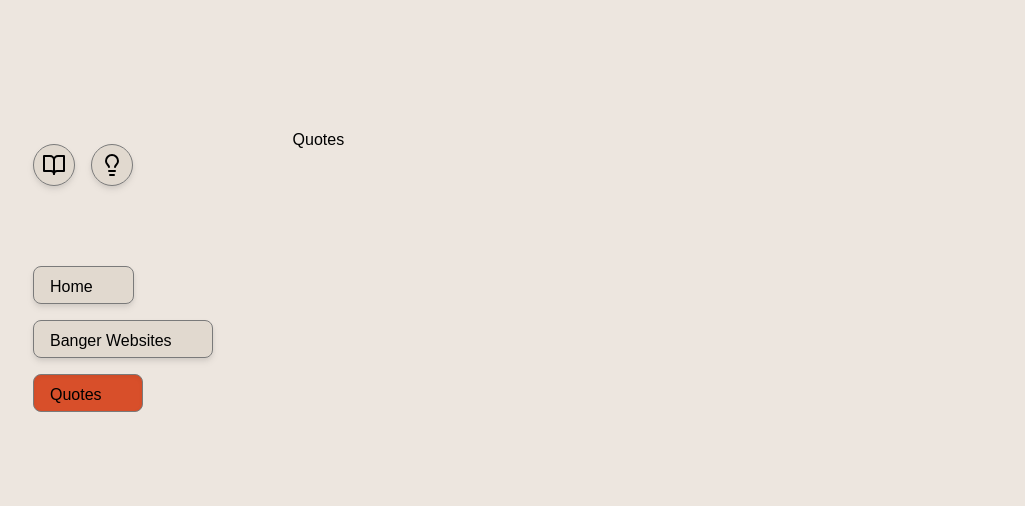
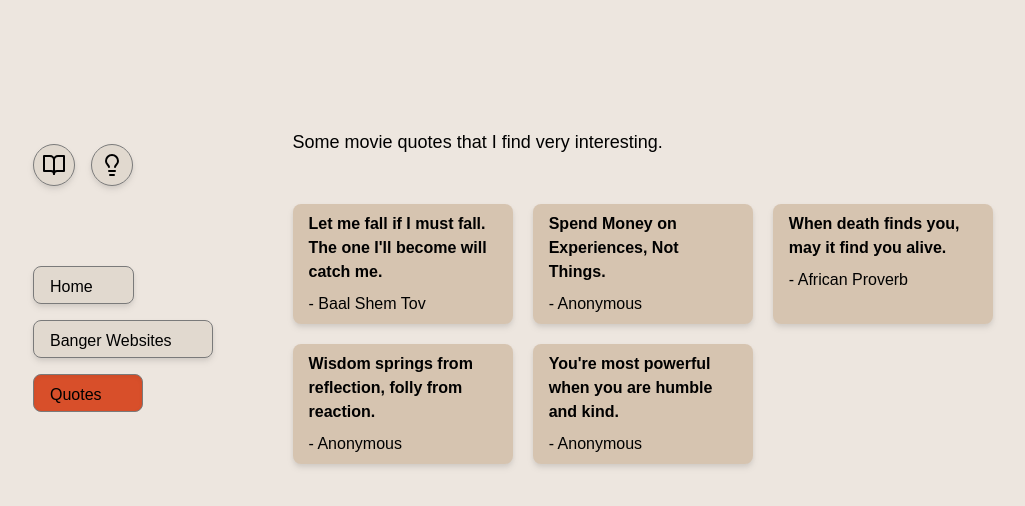
Before and after one commit to dubeyanant/Curations, a React (Vite) app: page /quotes in a window 1280 px wide. Shown: the top 506 px of the page, without its empty margins (127-1152 px from the left). Built offline with nearby package versions, Linux system fonts and the light colour scheme; the HTML template or start-up script is replaced by a standard one.

Commit message:
feat(Quote): :sparkles: add quotes section

```diff
--- /dev/null
+++ b/src/assets/quotes.json
@@ -0,0 +1,22 @@
+[
+  {
+    "quote": "Let me fall if I must fall. The one I'll become will catch me.",
+    "author": "Baal Shem Tov"
+  },
+  {
+    "quote": "Spend Money on Experiences, Not Things.",
+    "author": "Anonymous"
+  },
+  {
+    "quote": "When death finds you, may it find you alive.",
+    "author": "African Proverb"
+  },
+  {
+    "quote": "Wisdom springs from reflection, folly from reaction.",
+    "author": "Anonymous"
+  },
+  {
+    "quote": "You're most powerful when you are humble and kind.",
+    "author": "Anonymous"
+  }
+]
--- a/src/components/Quotes.jsx
+++ b/src/components/Quotes.jsx
@@ -1,4 +1,16 @@
+import Tile from "./common/Tile";
+import quotesJson from "../assets/quotes.json";
+
 const Quotes = () => {
-  return <>Quotes</>;
+  return (
+    <>
+      <p className="text-lg">Some movie quotes that I find very interesting.</p>
+      <div className="mt-12 grid grid-cols-3 gap-5">
+        {quotesJson.map((quote, index) => (
+          <Tile key={index} quote={quote.quote} author={quote.author} />
+        ))}
+      </div>
+    </>
+  );
 };
 export default Quotes;
--- /dev/null
+++ b/src/components/common/Tile.jsx
@@ -0,0 +1,10 @@
+const Tile = ({ quote, author }) => {
+  return (
+    <div className="drop-shadow-md rounded-lg py-2 px-4 bg-primary-hover">
+      <p className="font-bold mb-2">{quote}</p>
+      <p>- {author}</p>
+    </div>
+  );
+};
+
+export default Tile;
```
